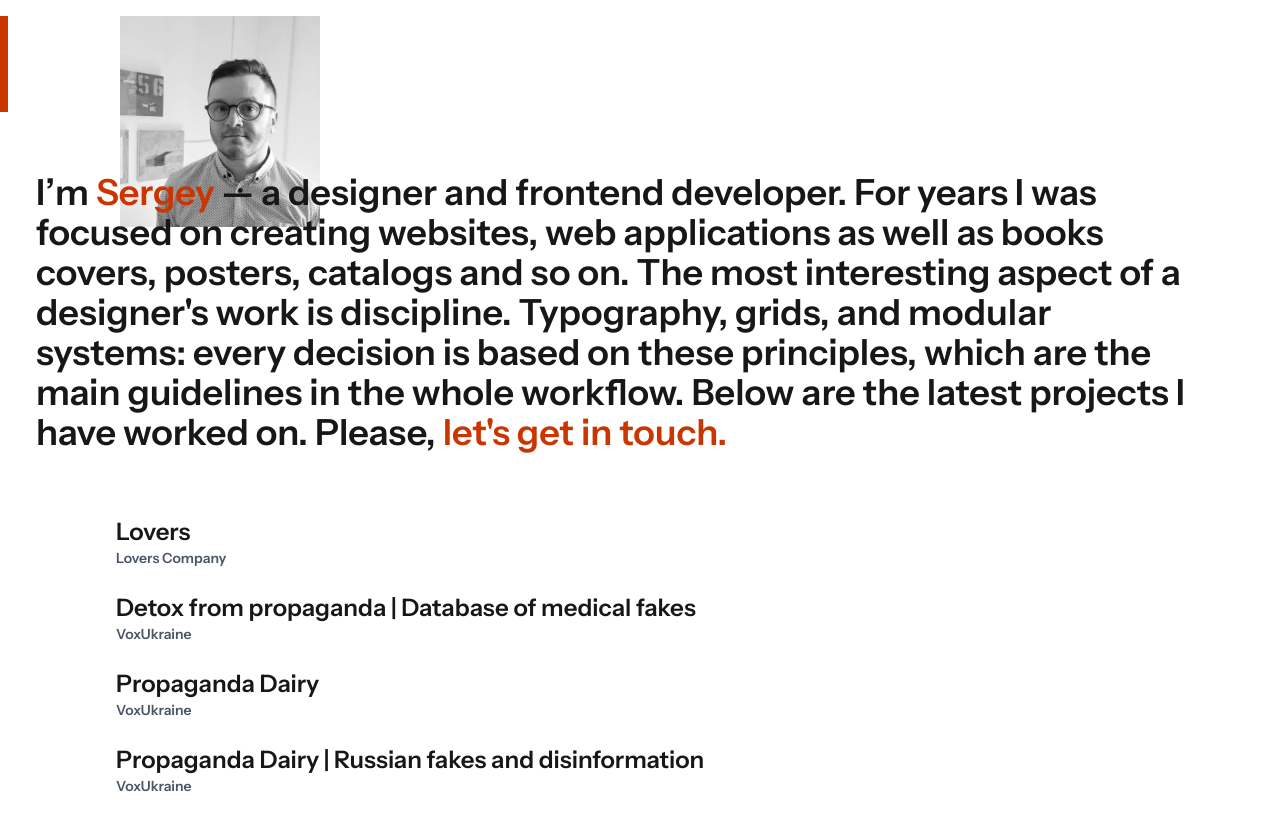
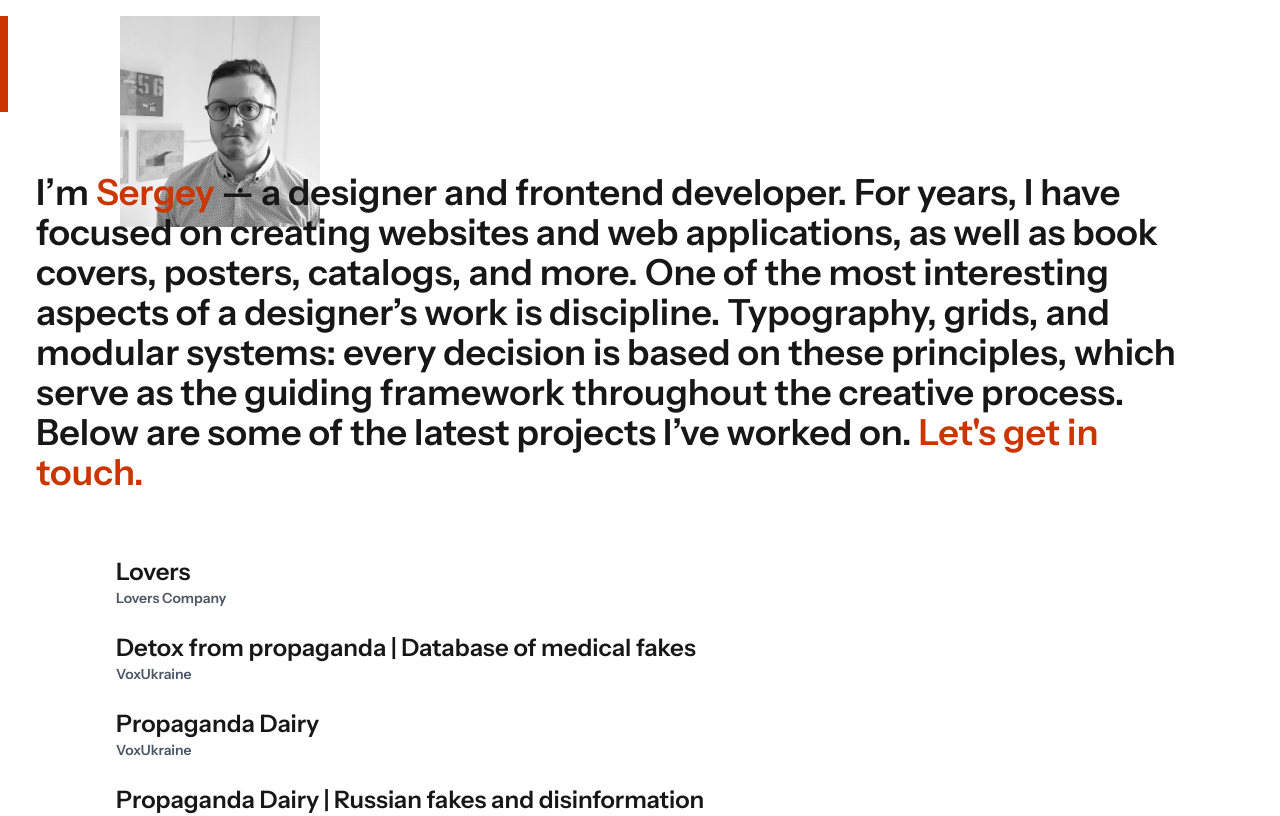
Before and after one commit to sergesoroka/sergegallery, a Next.js app: page /design in a window 1280 px wide. Shown: the top 816 px of the page. Built offline with nearby package versions, Linux system fonts and the light colour scheme.

Commit message:
Text is changed

```diff
--- a/app/design/page.tsx
+++ b/app/design/page.tsx
@@ -53,17 +53,18 @@ function DesignPage() {
       <div className="mb-16">
         <p className="text-3xl md:text-4xl mt-30 mr-10">
           I’m <span className="text-orange-700">Sergey</span> — a designer and
-          frontend developer. For years I was focused on creating websites, web
-          applications as well as books covers, posters, catalogs and so on. The
-          most interesting aspect of a designer's work is discipline.
-          Typography, grids, and modular systems: every decision is based on
-          these principles, which are the main guidelines in the whole workflow.
-          Below are the latest projects I have worked on. Please,{" "}
+          frontend developer. For years, I have focused on creating websites and
+          web applications, as well as book covers, posters, catalogs, and more.
+          One of the most interesting aspects of a designer’s work is
+          discipline. Typography, grids, and modular systems: every decision is
+          based on these principles, which serve as the guiding framework
+          throughout the creative process. Below are some of the latest projects
+          I’ve worked on.&nbsp;
           <a
             className="text-orange-700 hover:underline"
             href="mailto:sergesoroka@gmail.com"
           >
-            let's get in touch.
+            Let's get in touch.
           </a>
         </p>
       </div>
```
